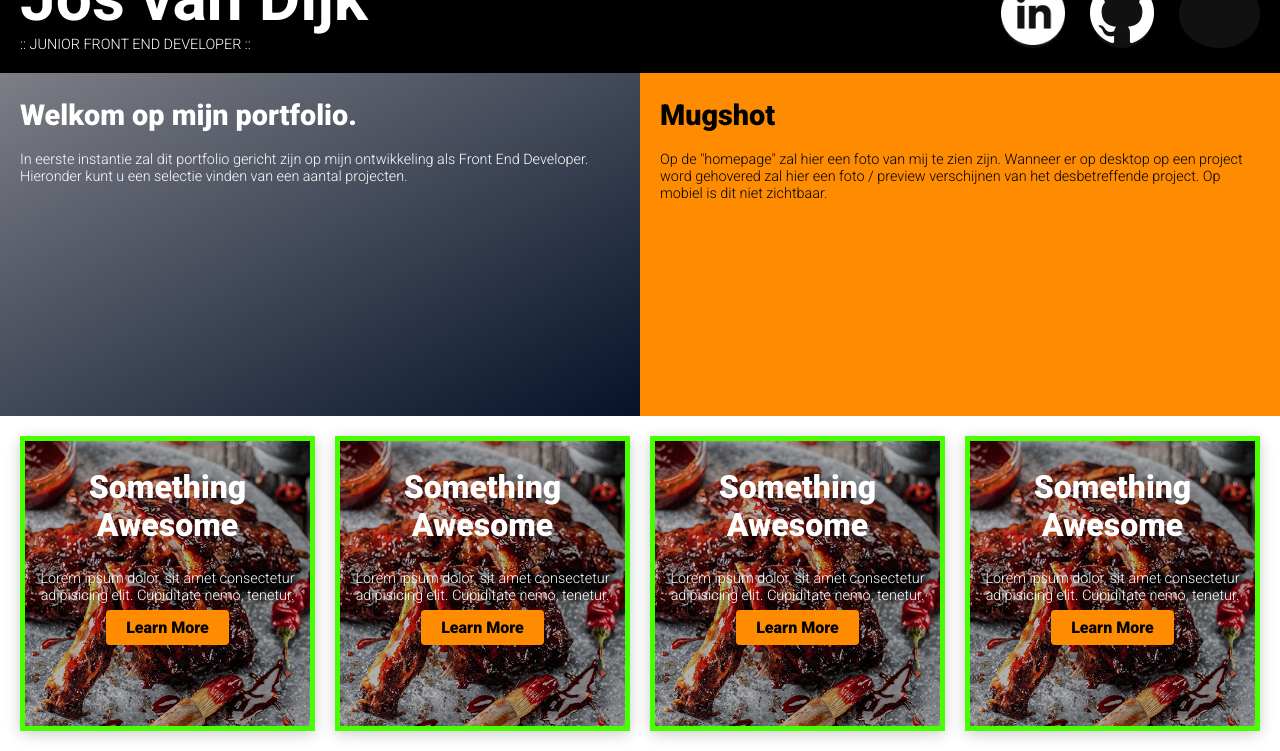
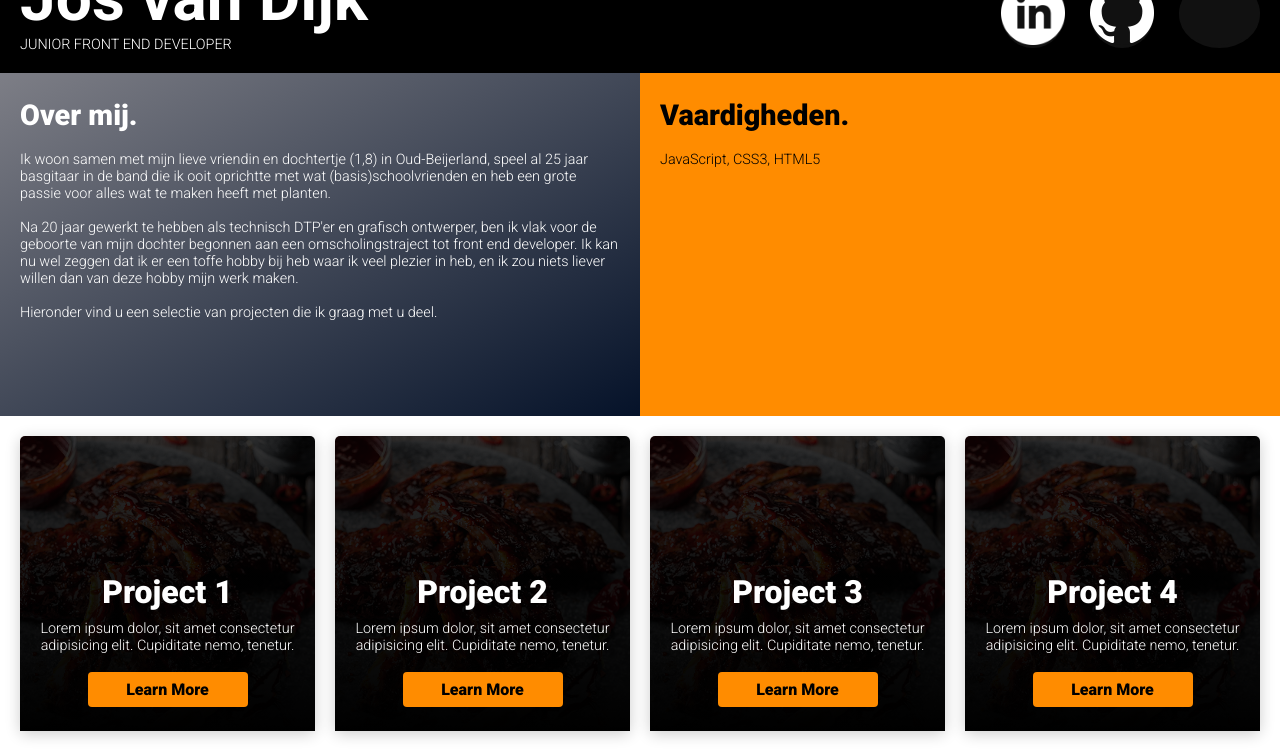
Before and after one commit to stickstaart/Portfolio-2021, a plain HTML site: page index.html in a window 1280 px wide. Shown: the part 49-800 px from the top of the page. Drawn offline with Linux system fonts and the light colour scheme.

Commit message:
made some changes to project appearance

```diff
--- a/index.html
+++ b/index.html
@@ -17,7 +17,7 @@
 
       <div class="name">
           <h1>Jos van Dijk</h1>
-          <p>:: Junior Front End Developer ::</p>
+          <p>Junior Front End Developer</p>
       </div>
 
       <div class="contact">
@@ -40,13 +40,14 @@
 
       </div>
       <div class="main1">
-        <h1>Welkom op mijn portfolio.</h1>
-        <p>In eerste instantie zal dit portfolio gericht zijn op mijn ontwikkeling als Front End Developer. Hieronder kunt u een selectie vinden van een aantal projecten.</p>
+        <h1>Over mij.</h1>
+        <p>Ik woon samen met mijn lieve vriendin en dochtertje (1,8) in Oud-Beijerland, speel al 25 jaar basgitaar in de band die ik ooit oprichtte met wat (basis)schoolvrienden en heb een grote passie voor alles wat te maken heeft met planten.<br><br>Na 20 jaar gewerkt te hebben als technisch DTP'er en grafisch ontwerper, ben ik vlak voor de geboorte van mijn dochter begonnen aan een omscholingstraject tot front end developer. Ik kan nu wel zeggen dat ik er een toffe hobby bij heb waar ik veel plezier in heb, en ik zou niets liever willen dan van deze hobby mijn werk maken.<br><br>Hieronder vind u een selectie van projecten die ik graag met u deel.
+        </p>
       </div>
 
       <div class="main2">
-        <h1>Mugshot</h1>
-        <p>Op de "homepage" zal hier een foto van mij te zien zijn. Wanneer er op desktop op een project word gehovered zal hier een foto / preview verschijnen van het desbetreffende project. Op mobiel is dit niet zichtbaar.</p>
+        <h1>Vaardigheden.</h1>
+        <p>JavaScript, CSS3, HTML5</p>
       </div>
 
       <div class="projects">
@@ -54,33 +55,33 @@
 
           <div class="project project1">
             <div class="project-content">
-              <h2 class="project-title">Something Awesome</h2>
+              <h2 class="project-title">Project 1</h2>
               <p class="project-body">Lorem ipsum dolor, sit amet consectetur adipisicing elit. Cupiditate nemo, tenetur.</p>
-              <a href="#" class="button">Learn More</a>
+              <a href="https://www.disturbance.nl" target="_blank" class="button">Learn More</a>
             </div>
           </div>
 
           <div class="project project2">
             <div class="project-content">
-              <h2 class="project-title">Something Awesome</h2>
+              <h2 class="project-title">Project 2</h2>
               <p class="project-body">Lorem ipsum dolor, sit amet consectetur adipisicing elit. Cupiditate nemo, tenetur.</p>
-              <a href="#" class="button">Learn More</a>
+              <a href="https://www.disturbance.nl" target="_blank" class="button">Learn More</a>
             </div>
           </div>
 
           <div class="project project3">
             <div class="project-content">
-              <h2 class="project-title">Something Awesome</h2>
+              <h2 class="project-title">Project 3</h2>
               <p class="project-body">Lorem ipsum dolor, sit amet consectetur adipisicing elit. Cupiditate nemo, tenetur.</p>
-              <a href="#" class="button">Learn More</a>
+              <a href="https://www.disturbance.nl" target="_blank" class="button">Learn More</a>
             </div>
           </div>
 
           <div class="project project4">
             <div class="project-content">
-              <h2 class="project-title">Something Awesome</h2>
+              <h2 class="project-title">Project 4</h2>
               <p class="project-body">Lorem ipsum dolor, sit amet consectetur adipisicing elit. Cupiditate nemo, tenetur.</p>
-              <a href="#" class="button">Learn More</a>
+              <a href="https://www.disturbance.nl" target="_blank" class="button">Learn More</a>
             </div>
           </div>
 
--- a/style.css
+++ b/style.css
@@ -66,6 +66,11 @@ body {
   position: relative;
   z-index: 0;
   border-radius: 50%;
+  transition: transform 500ms ease;
+}
+
+.icon:hover {
+  transform: scale(1.05);
 }
 
 .icon:before {
@@ -174,18 +179,26 @@ body {
 }
 
 .project-content {
-  border: 5px solid #48ff00;
+  display: flex;
+  flex-direction: column;
   color: white;
   position: absolute;
-  width: calc(100% - 10px);
-  height: calc(100% - 10px);
+  /* width: calc(100% - 10px);
+  height: calc(100% - 10px); */
+  width: 100%;
+  height: 100%;
   text-align: center;
+  flex: 1;
+  background: linear-gradient(
+    hsl(0 0% 0% / 0),
+    hsl(20 0% 0% / 0.3) 20%,
+    hsl(0 0% 0% / 1) )
 }
 
 .project:hover {
-  background-color: rgba(0, 0, 0, 0.8);
-  background-blend-mode: multiply;
-  transform: scale(1.05)
+  background-color: rgba(252, 249, 249, 0.8);
+  background-blend-mode: normal;
+  transform: scale(1.03)
 }
 
 .project:after{
@@ -197,20 +210,26 @@ body {
 .project2,
 .project3,
 .project4 {
+
   margin-top: 0px;
 }
 
 .project-title {
+  margin-top: auto;
+  margin-bottom: 0.5rem;
   font-weight: 900;
   font-size: 2rem;
 }
 
 .project-body {
+  margin-top: 0.1rem;
+  margin-bottom: 1.1rem;
   font-weight: 300;
   font-size: 0.9rem;
 }
 
 .button {
+  margin-bottom: 1.5rem;
   font-weight: 900;
   font-size: 1rem;
   padding: 0.5em 1.25em;
@@ -218,8 +237,13 @@ body {
   background-color: darkorange;
   color: black;
   text-decoration: none;
-  width: 150px;
-  justify-content: center;
+  width: 120px;
+  align-self: center;
+}
+
+.button:hover,
+.button:focus {
+  background-color: white;
 }
 
 @media screen and (min-width: 600px) {
@@ -238,6 +262,7 @@ body {
   .project {
     margin: 20px;
     flex: 1 0 calc(41% - 10px);
+    background-color: rgba(0, 0, 0, 0.8);
   }
 
   .project3,
@@ -314,6 +339,8 @@ body {
   .project {
     margin: 20px;
     flex: 1 0 calc(21% - 10px);
+    background-color: rgba(0, 0, 0, 0.8);
+
   }
 
   .project2,
```
